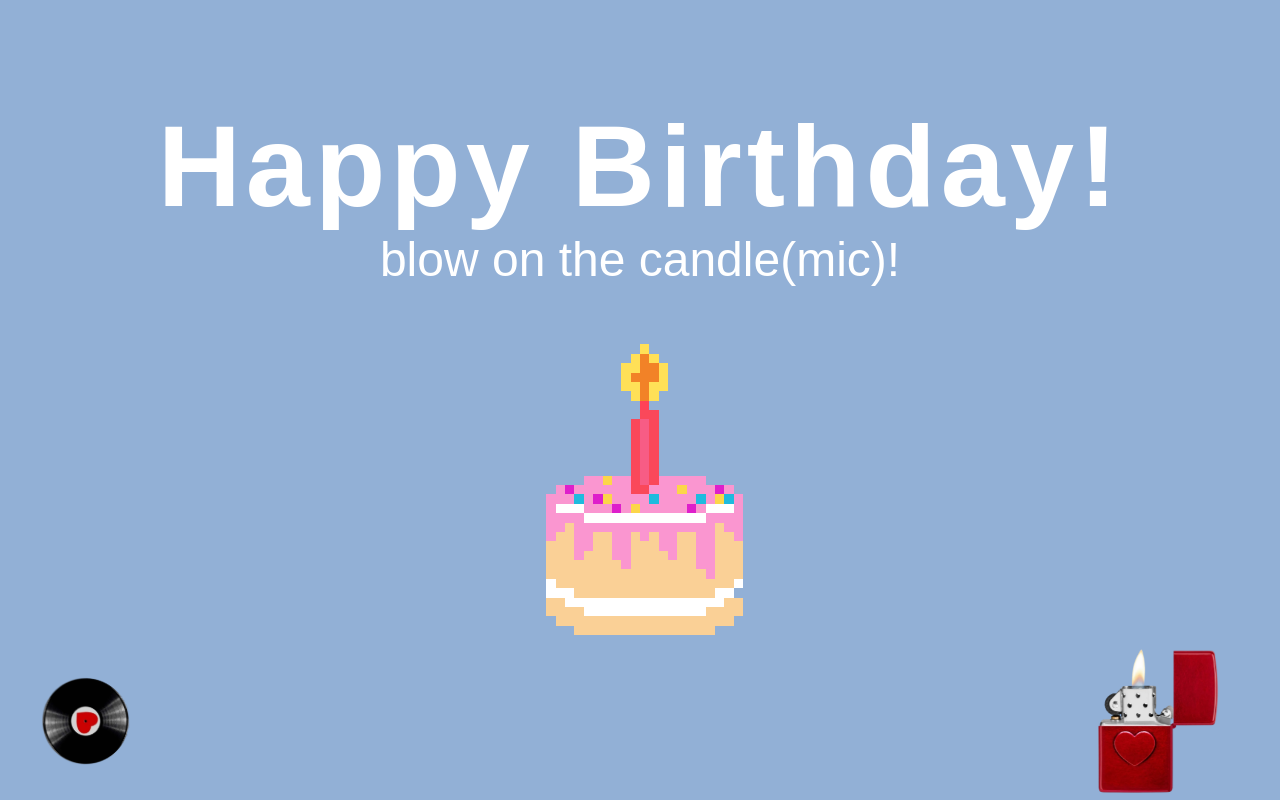
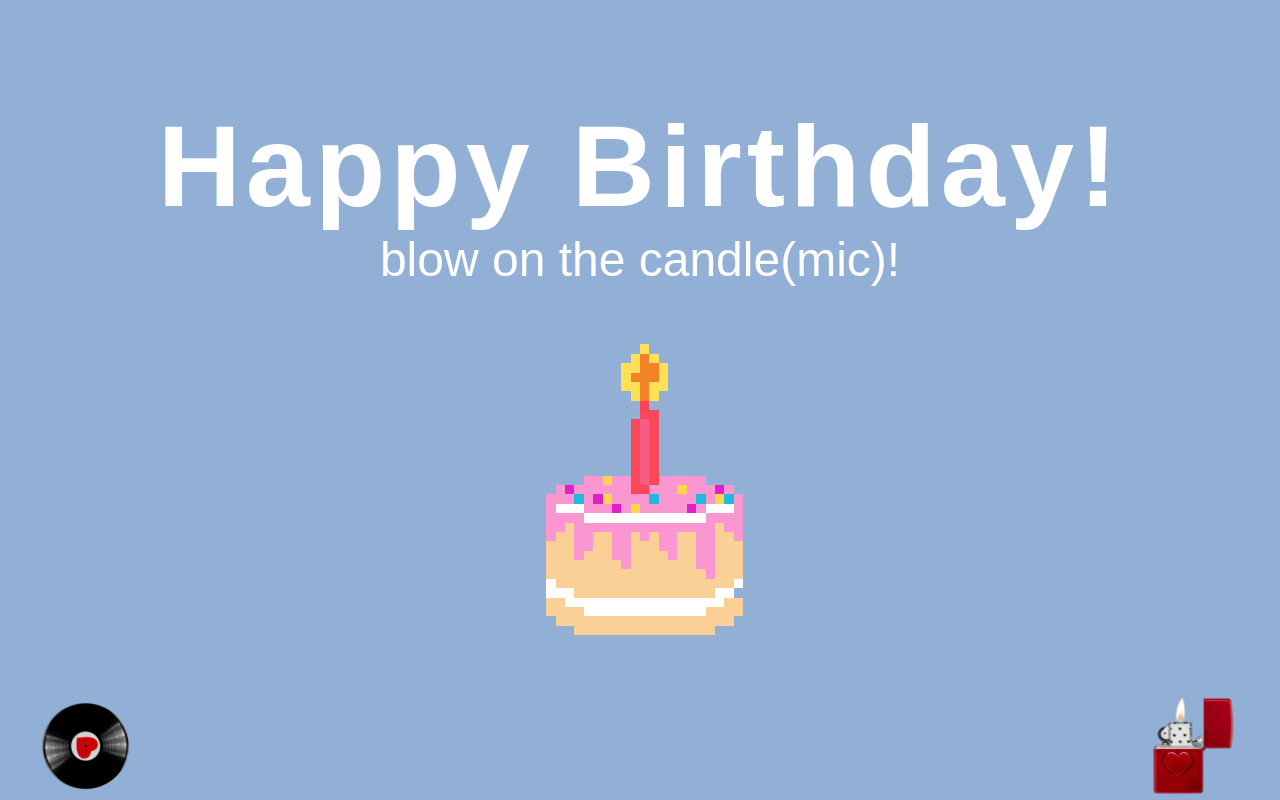
Before and after one commit to mahnoor-bilal/birthday-cake-react-app, a React (Create React App) app: page / in a window 1280 px wide. Built offline with nearby package versions, Linux system fonts and the light colour scheme; no server answers; a web font is replaced by a local one.

Commit message:
Relight.css

```diff
--- a/src/components/Relight.css
+++ b/src/components/Relight.css
@@ -1,6 +1,6 @@
 .lighter-img {
   width: 100%;
-  max-width: 150px;
+  max-width: 100px;
   display: block;
   margin: 0 auto;
 }
@@ -8,15 +8,21 @@
 .lighter {
   display: flex;
   justify-content: flex-end;
-  margin-right: 30px;
+  margin-right: 20px;
   margin-bottom: 0;
 }
 
 /* Mobile adjustments */
-@media (max-width: 300px) {
+@media (max-width: 200px) {
   .lighter {
     justify-content: center;
     margin-right: 0;
     margin-top: 10px;
   }
+  .lighter-img {
+    width: 100%;
+    max-width: 100px;
+    display: block;
+    margin: 0 auto;
 }
+}
```
